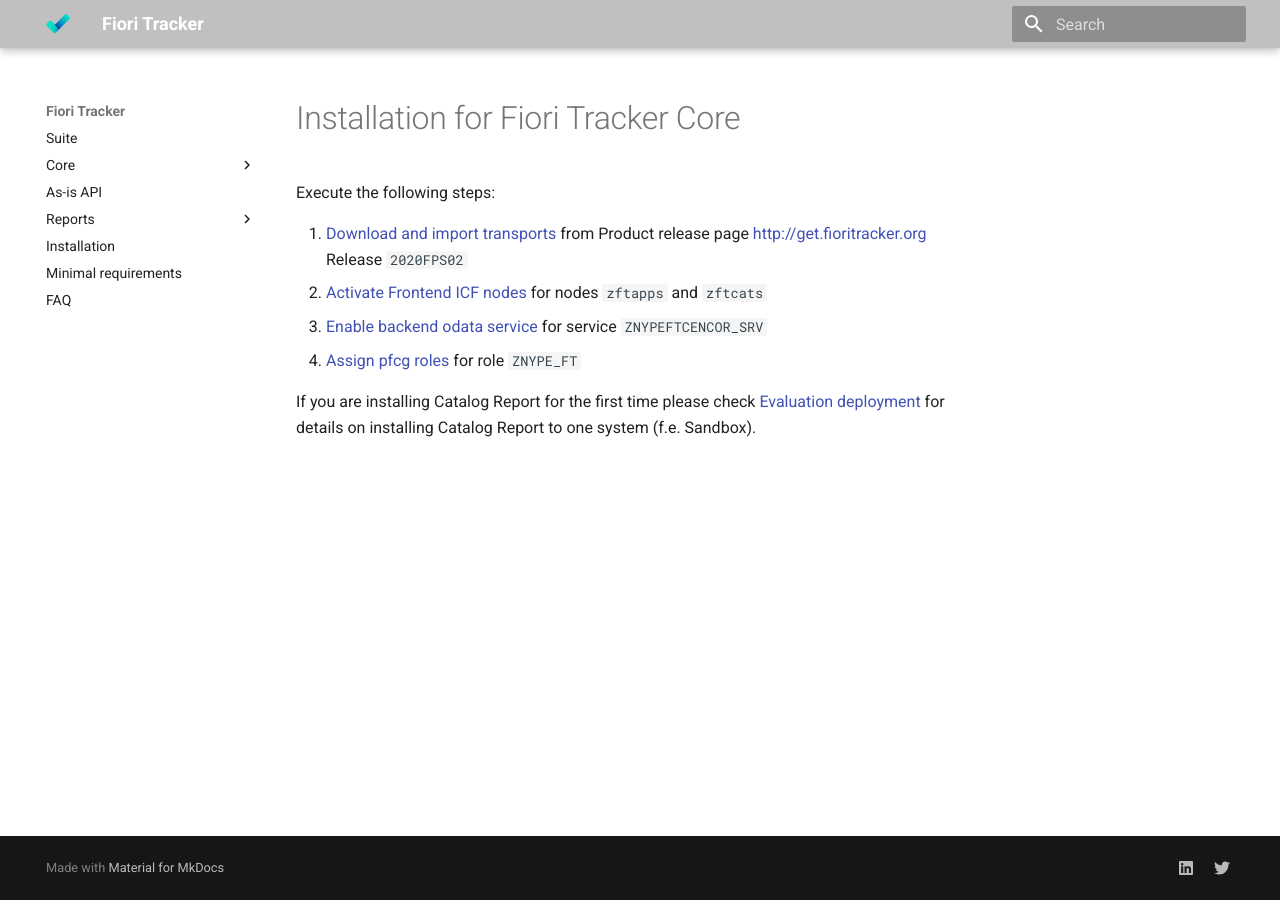
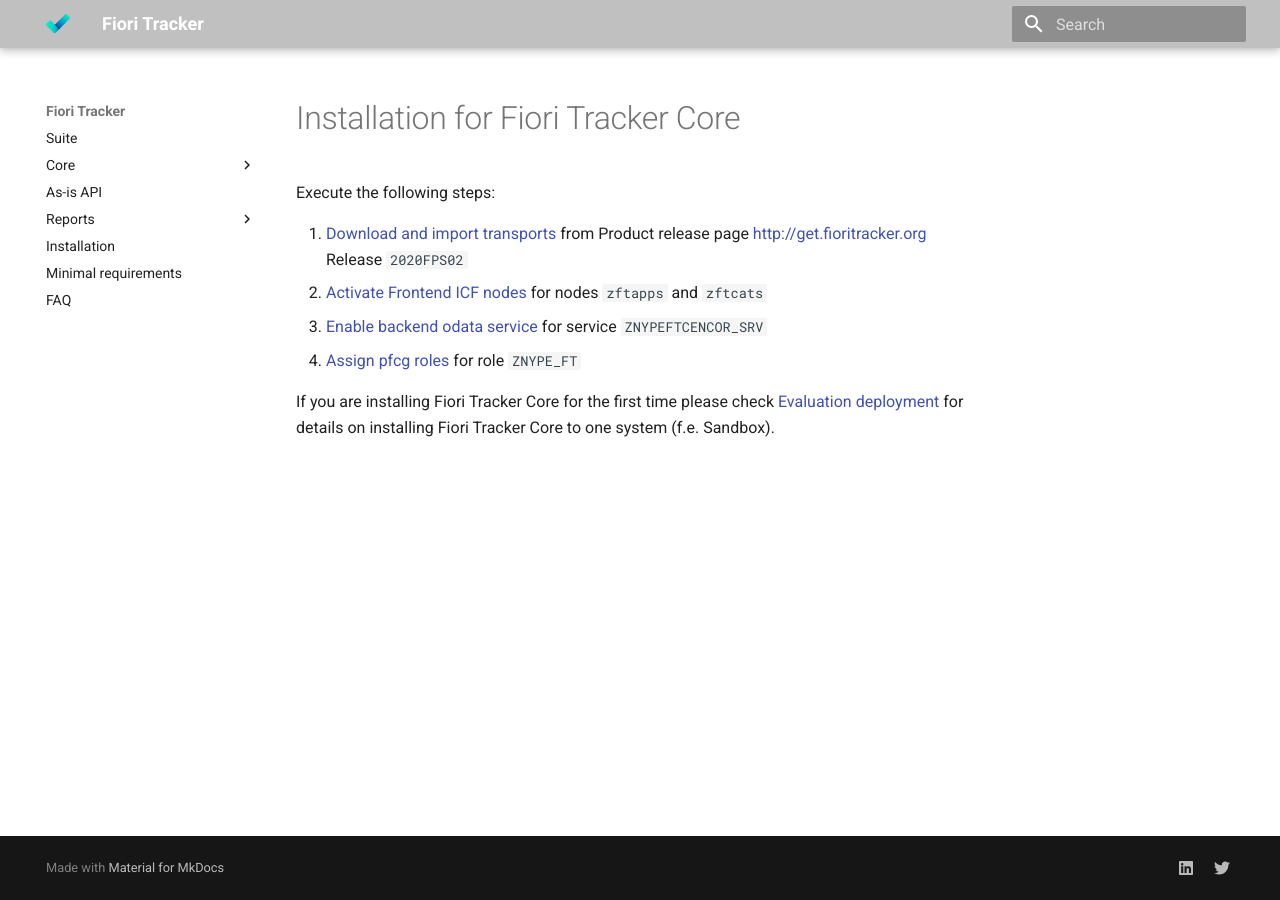
Before and after one commit to fioritracker/help, an MkDocs documentation site: the page built from docs/core/SPS02/inst.md, in a window 1280 px wide. Built offline with MkDocs 1.6.1 and Material for MkDocs 9.7.7, drawn with Linux system fonts in a browser that asks for light colours.

Commit message:
core eval

```diff
--- a/docs/core/SPS02/inst.md
+++ b/docs/core/SPS02/inst.md
@@ -7,4 +7,4 @@ Execute the following steps:
 3. [Enable backend odata service](../../inst/step-3.md) for service `ZNYPEFTCENCOR_SRV`
 4. [Assign pfcg roles](../../inst/step-4.md) for role `ZNYPE_FT`
 
-If you are installing Catalog Report for the first time please check [Evaluation deployment](../../core/SPS02/eval-dep.md) for details on installing Catalog Report to one system (f.e. Sandbox).
+If you are installing Fiori Tracker Core for the first time please check [Evaluation deployment](../../core/SPS02/eval-dep.md) for details on installing Fiori Tracker Core to one system (f.e. Sandbox).
```
